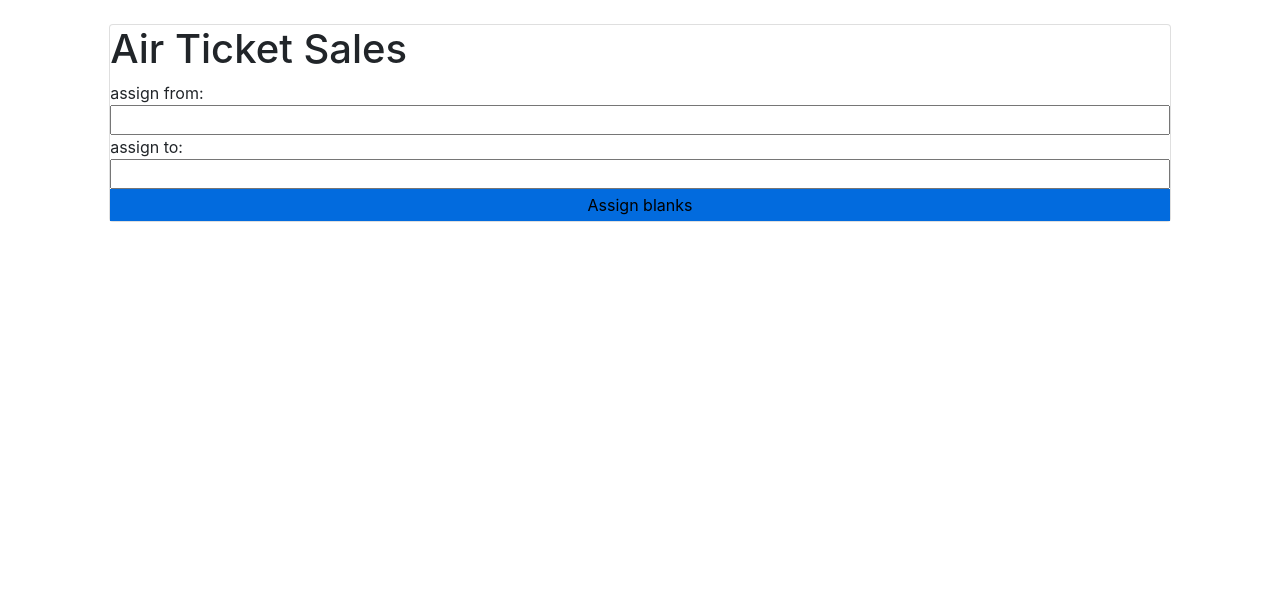
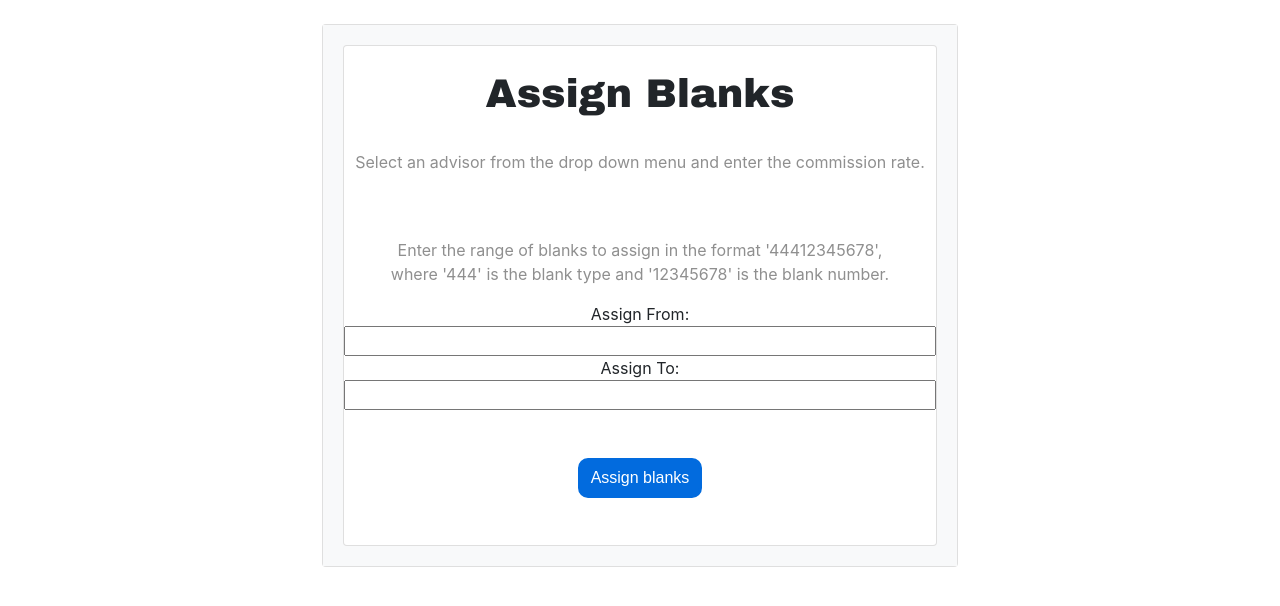
Before and after one commit to peryngveohlin666/group_project, a Django app: template ats/templates/assign_blanks.html in a window 1280 px wide. Shown: the part 129-735 px from the top of the page. Run offline with Django 3.2, Linux system fonts and the light colour scheme; the template is opened without the code that fills it, so the values that code supplies are empty; some libraries are stand-ins or nearby versions.

Commit message:
Form CSS and Commenting

```diff
--- a/ats/templates/assign_blanks.html
+++ b/ats/templates/assign_blanks.html
@@ -3,15 +3,29 @@
     {% if errors %}     <!-- catches errors when assigning blanks to Travel Advisors -->
         {{ errors }}
     {% endif %}
-    <form class="card" method = "post">
+    <div class="card" style="width: 60%; margin: auto;">        <!-- formatting form width and margin -->
+    <div class="card-body bg-light">
+    <form class="card" method = "post">        <!-- form start -->
         {% csrf_token %}
-        <h1>Air Ticket Sales</h1>
+        <br>
+        <h1>Assign Blanks</h1>
+        <br>
+        <p style="color: #8f8f8f">Select an advisor from the drop down menu and enter the commission rate.</p>
         {{ form }}
-        assign from:
+        <br>
+        <br>
+        <p style="color: #8f8f8f">Enter the range of blanks to assign in the format '44412345678',
+            <br>where '444' is the blank type and '12345678' is the blank number.</p>
+        Assign From:
         <input type="number" name="from_value" value="{{ from_value }}">
-        assign to:
+        Assign To:
         <input type="number" name="to_value" value="{{ to_value }}">
+        <br>
         <input type="submit" name="" value="Assign blanks">
-
-    </form>
+        <br>
+    </form>     <!-- end of form -->
+    </div>
+    </div>
+    <br>
+    <br>
 {% endblock %}
--- a/ats/templates/backup_database.html
+++ b/ats/templates/backup_database.html
@@ -4,6 +4,6 @@
 and provides the user with a link to download the backup file -->
 {% block content %}
     {% load static %}
-     <p>The backup file has been generated, you can download it here: </p>
-    <a  href="{% static '/database.json' %}" class="button btn-primary" download>Download</a>
+     <p>The database has been backed up and your file has been generated, you can download it here: </p>
+    <a  href="{% static '/database.json' %}" class="button btn-primary" download>Download Backup</a>
 {% endblock %}  <!-- imports the generated file and displays the link to download as button -->
--- a/ats/templates/blanks.html
+++ b/ats/templates/blanks.html
@@ -3,7 +3,7 @@
 {% block content %}
     <div class="card-body bg-secondary">
     <h1>System Stock</h1>
-<br />
+<br>
 {% for blank in blanks %}
     <div class="card bg-light">
         Blank Type:
@@ -25,6 +25,7 @@
     </div>
 <br />
 {% endfor %}
-    <div/>
+    </div>
+    <br>
 
 {% endblock %}
--- a/ats/templates/logout.html
+++ b/ats/templates/logout.html
@@ -14,7 +14,7 @@
         <br>
         <br>
         <br>
-    <a href=/ class="btn btn-primary">Return to Login</a>
+    <a href=/ class="btn btn-primary">Return to Login</a>       <!-- returns user to login page -->
         <br>
         <br>
         <br>
```
Also changed, not shown: ats/templates/create_blanks_with_range.html (+10 -4 lines).
